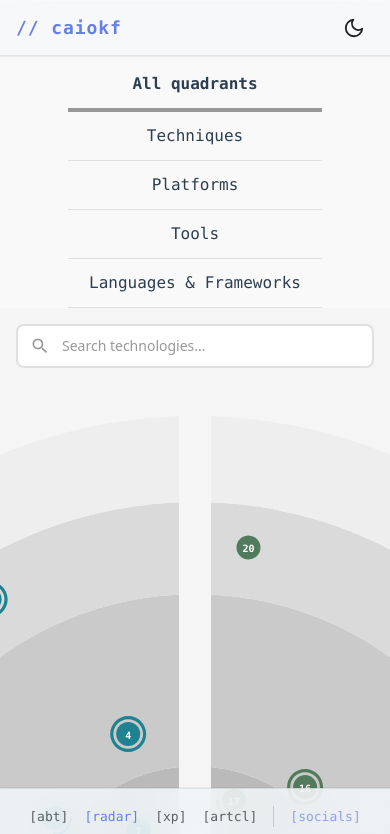
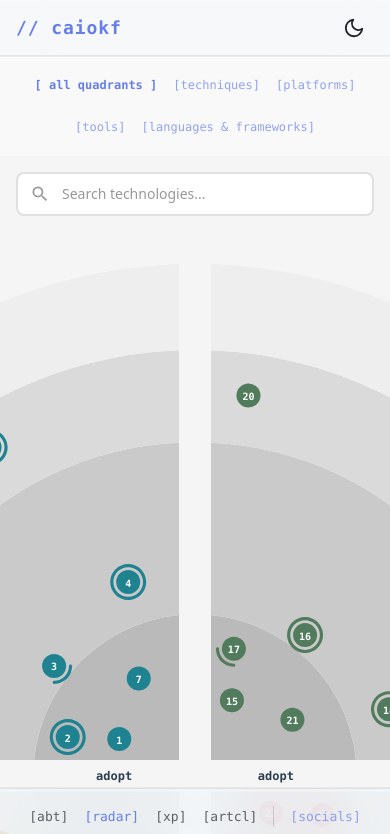
Before and after one commit to caiokf/homepage, a Vue app: page /tech-radar/1 in a window 390 px wide. Shown: the top 834 px of the page. Built offline with nearby package versions, Linux system fonts and the light colour scheme.

Commit message:
style(radar): restyle quadrant nav as bracket links, full width, lowercase

```diff
--- a/src/components/radar/RadarHeader.vue
+++ b/src/components/radar/RadarHeader.vue
@@ -2,8 +2,8 @@
   <nav class="radar-header">
     <ul class="radar-header__list">
       <li :class="['radar-header__item', { 'active-item': !selectedQuadrant }]">
-        <button class="radar-header__button" @click="$emit('select', null)">
-          All quadrants
+        <button class="radar-header__button bracket-link" @click="$emit('select', null)">
+          all quadrants
         </button>
       </li>
       <li
@@ -16,7 +16,7 @@
         ]"
       >
         <button
-          class="radar-header__button"
+          class="radar-header__button bracket-link"
           @click="$emit('select', quadrant.position)"
         >
           {{ quadrant.name }}
@@ -49,7 +49,7 @@
     background-color: var(--color-background-muted);
     display: flex;
     justify-content: center;
-    min-height: 56px;
+    padding: var(--space-4) var(--space-6);
     transition: background-color var(--transition-theme);
   }
 
@@ -58,99 +58,79 @@
     flex-direction: row;
     justify-content: center;
     align-items: center;
+    gap: var(--space-6);
     list-style: none;
     margin: 0;
     padding: 0;
-    height: 100%;
   }
 
   .radar-header__item {
     display: inline-flex;
     align-items: center;
     justify-content: center;
-    height: 100%;
-    box-sizing: border-box;
-    font-size: var(--text-md);
-    border-bottom: 4px solid transparent;
-    color: var(--color-text-primary);
-    transition: color var(--transition-fast), border-color var(--transition-fast);
-  }
-
-  .radar-header__item.active-item {
-    font-weight: var(--font-bold);
-    pointer-events: none;
-    padding-top: 4px;
-  }
-
-  /* Active state border colors */
-  .radar-header__item.active-item {
-    border-color: var(--color-text-muted);
-  }
-
-  .radar-header__item.NE.active-item {
-    border-color: var(--quadrant-NE);
-  }
-
-  .radar-header__item.NW.active-item {
-    border-color: var(--quadrant-NW);
-  }
-
-  .radar-header__item.SW.active-item {
-    border-color: var(--quadrant-SW);
-  }
-
-  .radar-header__item.SE.active-item {
-    border-color: var(--quadrant-SE);
-  }
-
-  .radar-header__item:not(.active-item):hover {
-    color: var(--color-link-hover);
-    text-decoration: underline;
-    text-underline-offset: 6px;
-  }
-
-  .radar-header__item:not(.active-item):hover .radar-header__button {
-    color: var(--color-link-hover);
   }
 
   .radar-header__button {
-    text-decoration: none;
     border: none;
-    font-family: var(--font-mono);
-    font-size: inherit;
+    background-color: transparent;
     cursor: pointer;
-    background-color: transparent;
-    color: inherit;
-    padding: var(--space-4) var(--space-10);
-    margin: 0 1px;
+    padding: var(--space-2) var(--space-1);
     white-space: nowrap;
-    overflow: hidden;
-    text-overflow: ellipsis;
-    transition: color var(--transition-fast);
+    text-transform: lowercase;
   }
 
-  @media (max-width: 1024px) {
+  .radar-header__button.bracket-link {
+    opacity: 0.7;
+  }
+
+  .radar-header__button.bracket-link:hover {
+    opacity: 1;
+  }
+
+  .radar-header__item.active-item .radar-header__button.bracket-link {
+    opacity: 1;
+    font-weight: var(--font-semibold);
+  }
+
+  /* Active state colors */
+  .radar-header__item.active-item .radar-header__button {
+    color: var(--color-primary);
+  }
+
+  .radar-header__item.NE.active-item .radar-header__button {
+    color: var(--quadrant-NE);
+  }
+
+  .radar-header__item.NW.active-item .radar-header__button {
+    color: var(--quadrant-NW);
+  }
+
+  .radar-header__item.SW.active-item .radar-header__button {
+    color: var(--quadrant-SW);
+  }
+
+  .radar-header__item.SE.active-item .radar-header__button {
+    color: var(--quadrant-SE);
+  }
+
+  @media (max-width: 768px) {
+    .radar-header {
+      padding: var(--space-3) var(--space-4);
+    }
+
     .radar-header__list {
       flex-wrap: wrap;
+      gap: var(--space-4);
+    }
+  }
+
+  @media (max-width: 480px) {
+    .radar-header__list {
+      gap: var(--space-2);
     }
 
     .radar-header__button {
-      padding: var(--space-3) var(--space-5);
-    }
-  }
-
-  @media (max-width: 600px) {
-    .radar-header__list {
-      flex-direction: column;
-    }
-
-    .radar-header__item {
-      width: 100%;
-      border-bottom: 1px solid var(--color-border);
-    }
-
-    .radar-header__item.active-item {
-      border-bottom-width: 4px;
+      font-size: var(--text-xs);
     }
   }
 </style>
```
